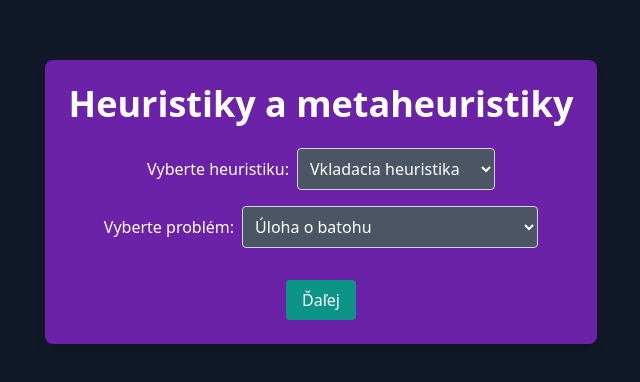
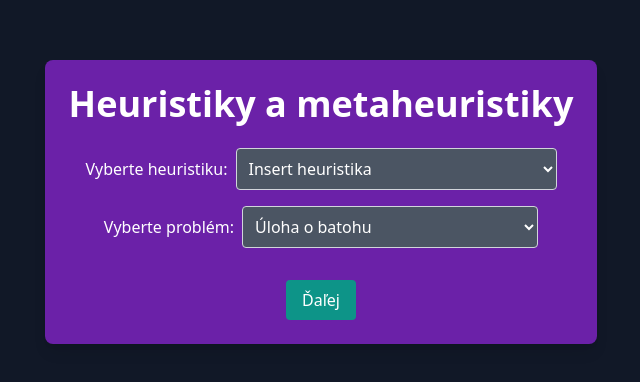
Before and after one commit to marek311/heuristics, a React (Create React App) app: page / in a window 1280 px wide. Shown: the part 198-580 px from the top of the page, without its empty margins (319-959 px from the left). Built offline with nearby package versions, Linux system fonts and the light colour scheme.

Commit message:
heuristic name added

```diff
--- a/src/Selector.js
+++ b/src/Selector.js
@@ -3,8 +3,9 @@ import { useNavigate } from 'react-router-dom';
 
 function Selector() {
     const heuristics = [
-        { id: 'Insert', name: 'Vkladacia heuristika' },
-        { id: 'Exchange', name: 'Vymenná heuristika' },
+        { id: 'Insert', name: 'Insert heuristika' },
+        { id: 'ExchangeFirst', name: 'Exchange heuristika - 1. vhodný' },
+        { id: 'ExchangeBest', name: 'Exchange heuristika - najlepší vhodný' },
         { id: 'Annealing', name: 'Simulated annealing' },
         { id: 'Tabu', name: 'Tabu search' },
         { id: 'Genetic', name: 'Genetický algoritmus' },
```
